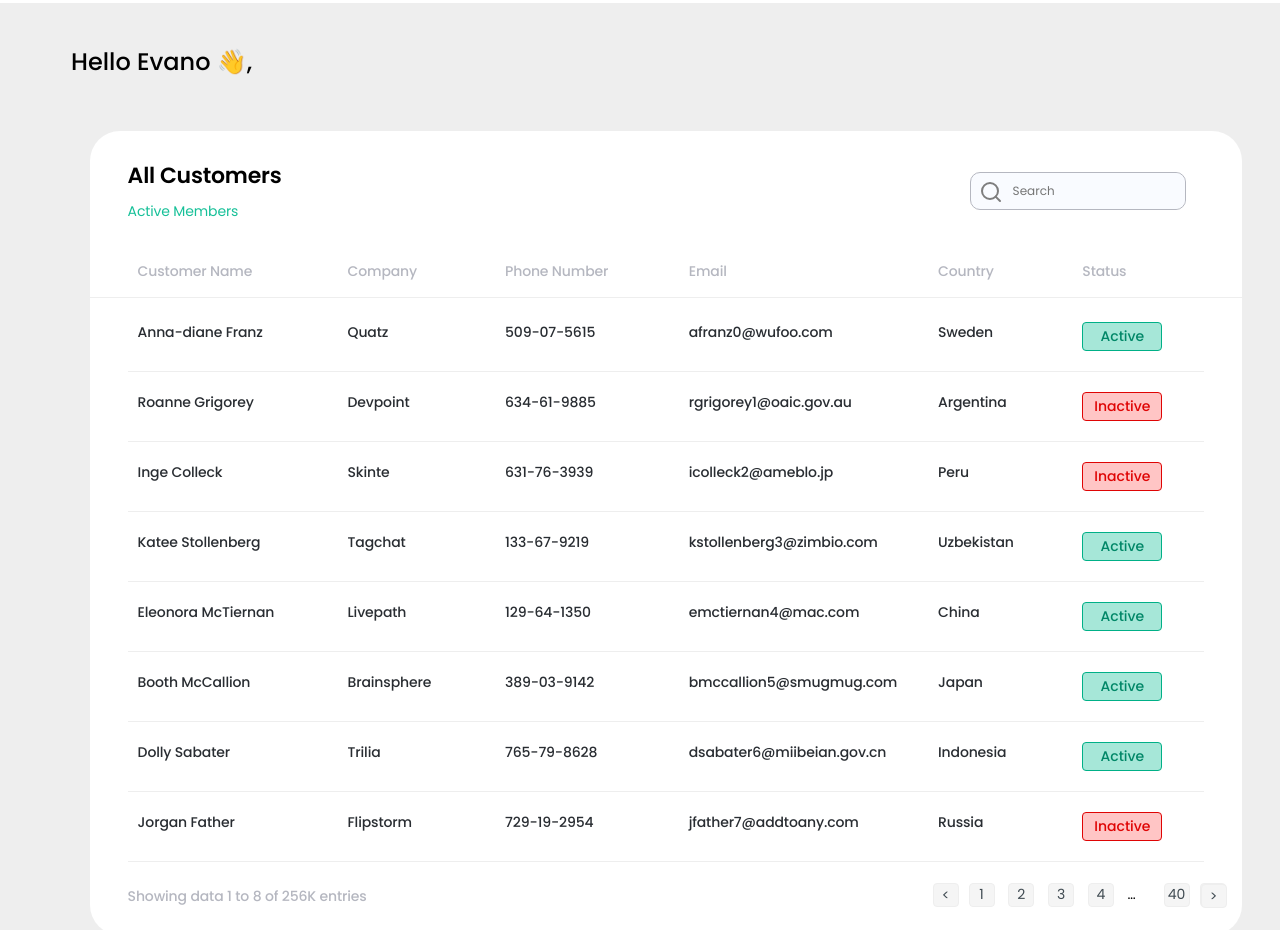
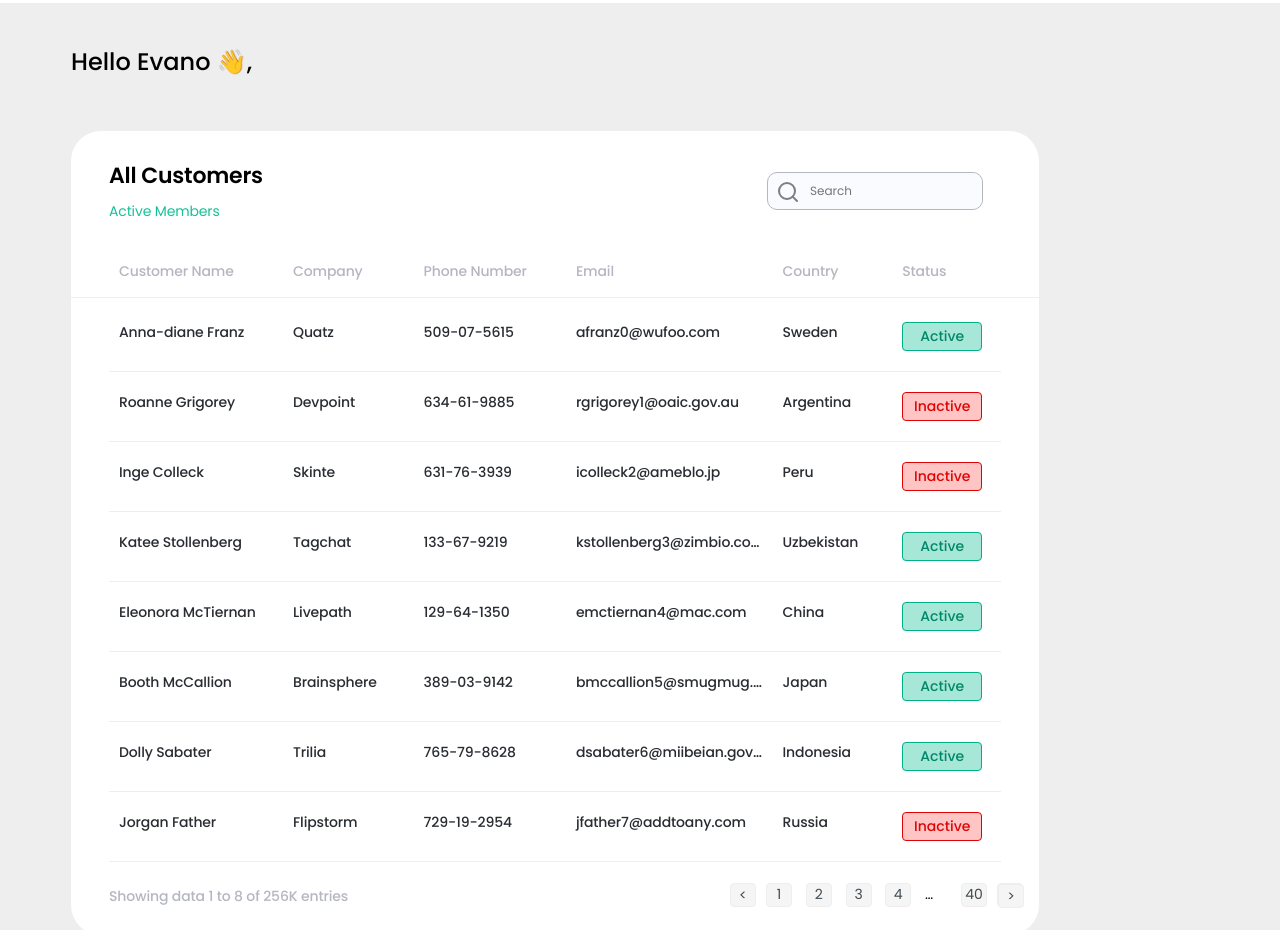
Before and after one commit to MS3012-91/pug-practice, a website: page index.pug in a window 1280 px wide. Shown: the part 797-1727 px from the top of the page. Drawn offline with nearby package versions, Linux system fonts and the light colour scheme; files that its build step writes are made by us from their sources.

Commit message:
fix table width

```diff
--- a/src/style/styles.scss
+++ b/src/style/styles.scss
@@ -143,12 +143,13 @@ main {
     .table {
         background-color: $background-table;
         border-radius: 30px;
-        width: 90%;
+        width: 968px;
         padding: 28px 38px;
         display: flex;
         flex-direction: column;
-        position: relative;
-        left: 2vw;
+        position: absolute;
+        left: 71px;
+        top: 128px;
         line-height: 1.5;
         table {
             border-collapse: collapse;
```
Also changed, not shown: styles/styles.css, 1 other file.
